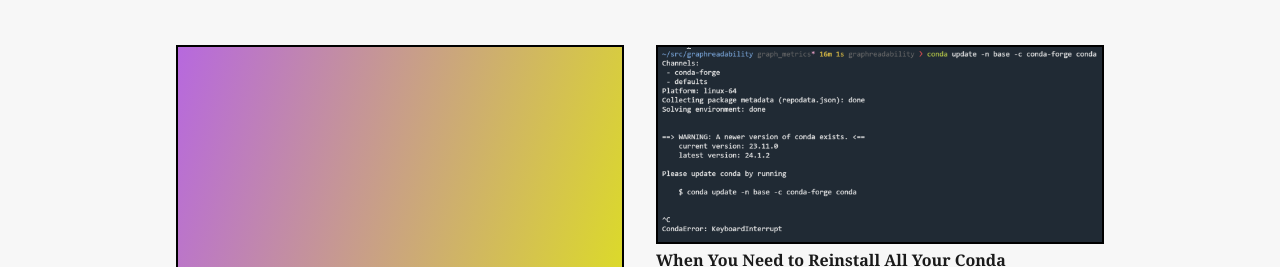
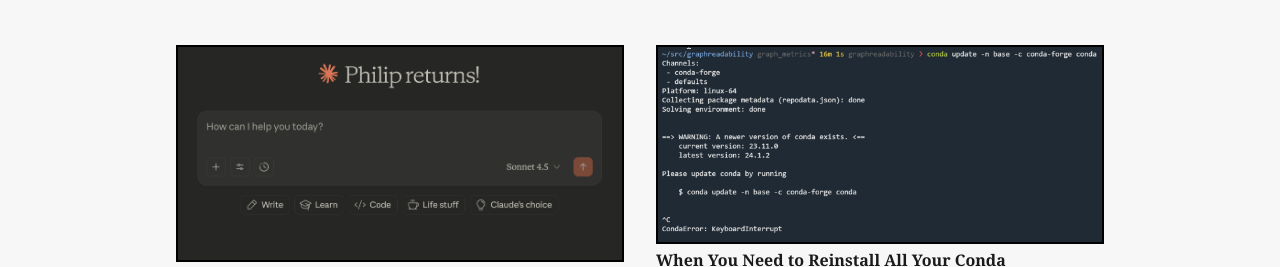
Before and after one commit to PhilipMathieu/portfolio-blog, an Astro site in the folder astro-site/: page / in a window 1280 px wide. Shown: the part 486-753 px from the top of the page. Built offline with nearby package versions, Linux system fonts and the light colour scheme; Astro itself is replaced by a stand-in of ours; some packages are replaced by stand-ins of ours.

Commit message:
Add hero image to claude post

```diff
--- a/astro-site/src/content/blog/How Claude helped me win my company's internal hackathon.md
+++ b/astro-site/src/content/blog/How Claude helped me win my company's internal hackathon.md
@@ -2,6 +2,7 @@
 title: "How Claude helped me win my company's internal hackathon"
 description: "This is my first entry into the canon of 'How I Use AI' blog posts."
 pubDate: 2025-10-31
+heroImage: '/assets/claude.png'
 draft: false
 tags: [ai, hackathon, productivity]
 ---
```
Also changed, not shown: astro-site/public/assets/claude.png (added), astro-site/src/public/assets/claude.png (added).
